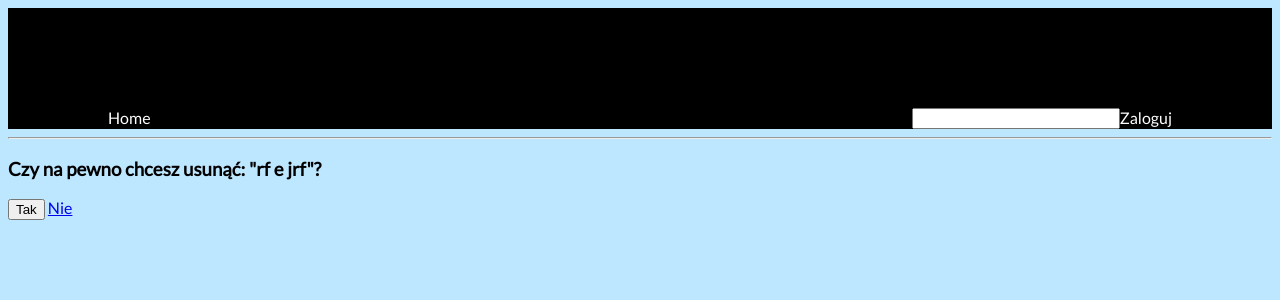
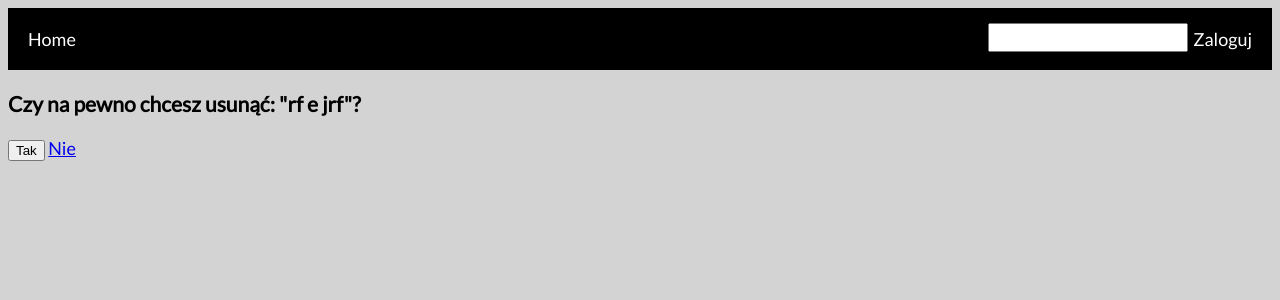
Before and after one commit to wul-fryk/co_jedza_karasie, a Django app: page /delete_room/7 in a window 1280 px wide. Shown: the top 300 px of the page. Run offline with Django 4.2, Linux system fonts and the light colour scheme; data comes from the database, SQL or seed files in the repository; both versions use the stored data as it was after the commit.

Commit message:
14.07.2022 navbar

```diff
--- a/fish/templates/fish/topics_component.html
+++ b/fish/templates/fish/topics_component.html
@@ -1,3 +1,4 @@
+<div class="topics_container">
     <ul>
         <h3>Najpopularniejsze tematy:</h3>
         {% for topic in topics %}
@@ -6,3 +7,4 @@
         </li>
         {% endfor %}
     </ul>
+</div>
--- a/static/styles/main.css
+++ b/static/styles/main.css
@@ -1,13 +1,18 @@
+*{
+    box-sizing: border-box;
+}
+
 body {
-    background-color: #BDE6FF;
+    background-color: lightgrey;
     font-family: 'Lato', sans-serif;
+    font-size: 18px;
 }
 
 .navbar {
     background-color: black;
-    border-top: 100px solid black;
-    border-left: 100px solid black;
-    border-right: 100px solid black ;
+    display: block;
+    width: 100%;
+    padding: 15px;
 }
 
 .search {
@@ -15,11 +20,11 @@ body {
 }
 a.option:link {color:white; text-decoration:none;}
 a.option:visited {color:white; text-decoration:none;}
-a.option:hover {color:grey; text-decoration:none;}
+a.option:hover {color:black; text-decoration:none;}
 
 a.option_home:link {color:white; text-decoration:none;}
 a.option_home:visited {color:white; text-decoration:none;}
-a.option_home:hover {color:grey; text-decoration:none;}
+a.option_home:hover {color:black; text-decoration:none;}
 
 .option_home {
     float: left;
@@ -27,3 +32,15 @@ a.option_home:hover {color:grey; text-decoration:none;}
 .option {
     float: right;
 }
+.option:hover {
+    border: 3px dotted white;
+}
+
+.opt:not(search) {
+    padding: 5px;
+    opacity: 0,8;
+}
+
+.opt:hover {
+    background-color: #d9ecfa;
+}
--- a/templates/main.html
+++ b/templates/main.html
@@ -14,7 +14,7 @@
     </head>
     <body>
         {% include 'navbar.html' %}
-        <hr>
+
         {% block content %}
 
 
--- a/templates/navbar.html
+++ b/templates/navbar.html
@@ -1,26 +1,26 @@
 <div class="navbar">
     <div>
-        <a href="{% url 'home' %}" class="option_home">Home</a>
+        <a href="{% url 'home' %}" class="option_home opt">Home</a>
     </div>
 
     <div>
         {% if not request.user.is_authenticated %}
-        <a href="{% url 'user_login' %}" class="option">Zaloguj</a>
+        <a href="{% url 'user_login' %}" class="option opt">Zaloguj</a>
         {% else %}
-        <a href="{% url 'user_logout' %}" class="option">Wyloguj</a>
+        <a href="{% url 'user_logout' %}" class="option opt">Wyloguj</a>
         {% endif %}
     </div>
 
     <div>
         {% if request.user.is_authenticated %}
-        <a href="{% url 'profile_page' user.id %}" class="option">@{{user.username}}</a>
+        <a href="{% url 'profile_page' user.id %}" class="option opt">@{{user.username}}</a>
         {% endif %}
     </div>
 
     <div>
         <form style='display:inline;' method="POST" action="{% url 'search_bar' %}">
             {% csrf_token %}
-            <input tpye="text" name="search_bar" class="option search"/>
+            <input tpye="text" name="search_bar" class="option search opt"/>
         </form>
     </div>
 
```
Also changed, not shown: db.sqlite3. Lines whose indentation alone changed are shown as unchanged.
